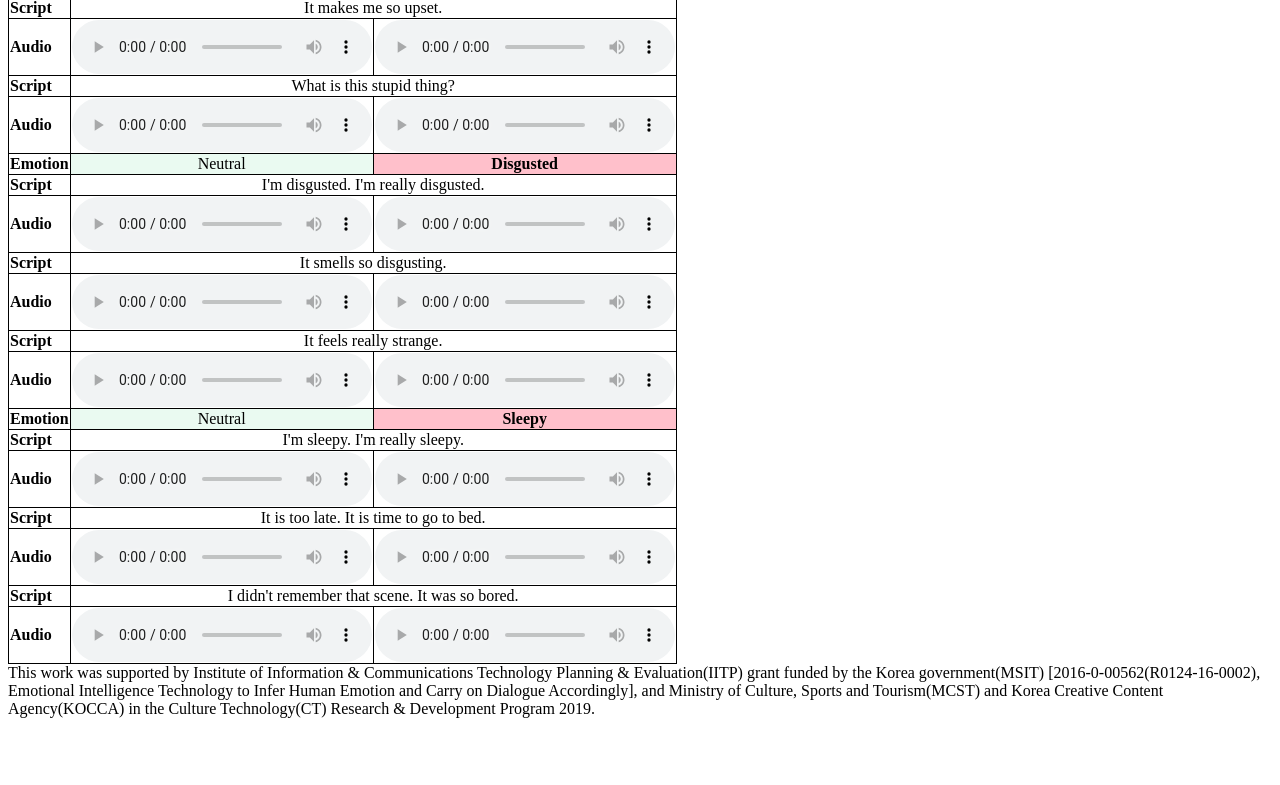
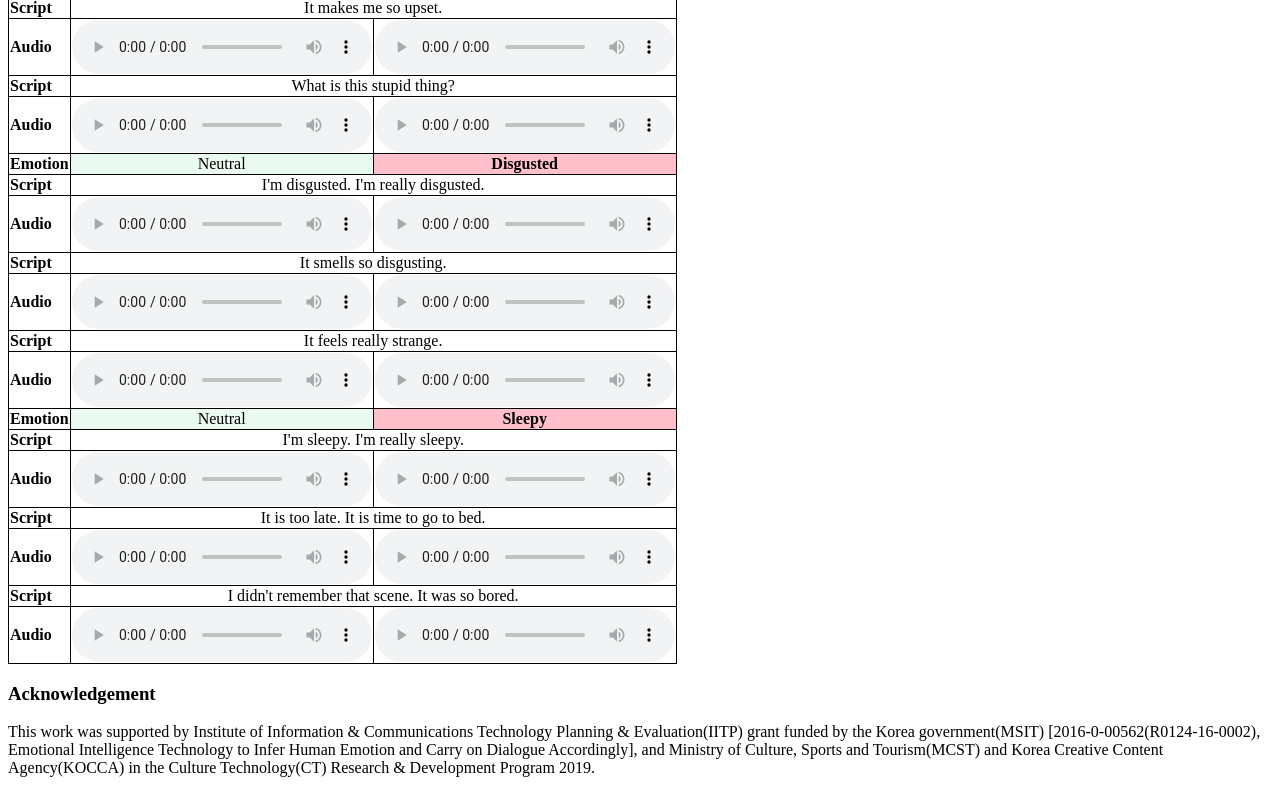
Before and after one commit to sungjae-cho/ICASSP2020_STDemo, a plain HTML site: page index.html in a window 1280 px wide. Shown: the part 2098-2883 px from the top of the page. Before the commit the page ends 2824 px from the top, so only its background shows below. Drawn offline with Linux system fonts and the light colour scheme.

Commit message:
Update index.html

```diff
--- a/index.html
+++ b/index.html
@@ -400,6 +400,7 @@
         </tr>
       </table>
     </div>
+    <h3>Acknowledgement</h3>
     <div>This work was supported by Institute of Information & Communications Technology Planning & Evaluation(IITP) grant funded by the Korea government(MSIT) [2016-0-00562(R0124-16-0002), Emotional Intelligence Technology to Infer Human Emotion and Carry on Dialogue Accordingly], and Ministry of Culture, Sports and Tourism(MCST) and Korea Creative Content Agency(KOCCA) in the Culture Technology(CT) Research & Development Program 2019.</div>
   </body>
 </html>
```
